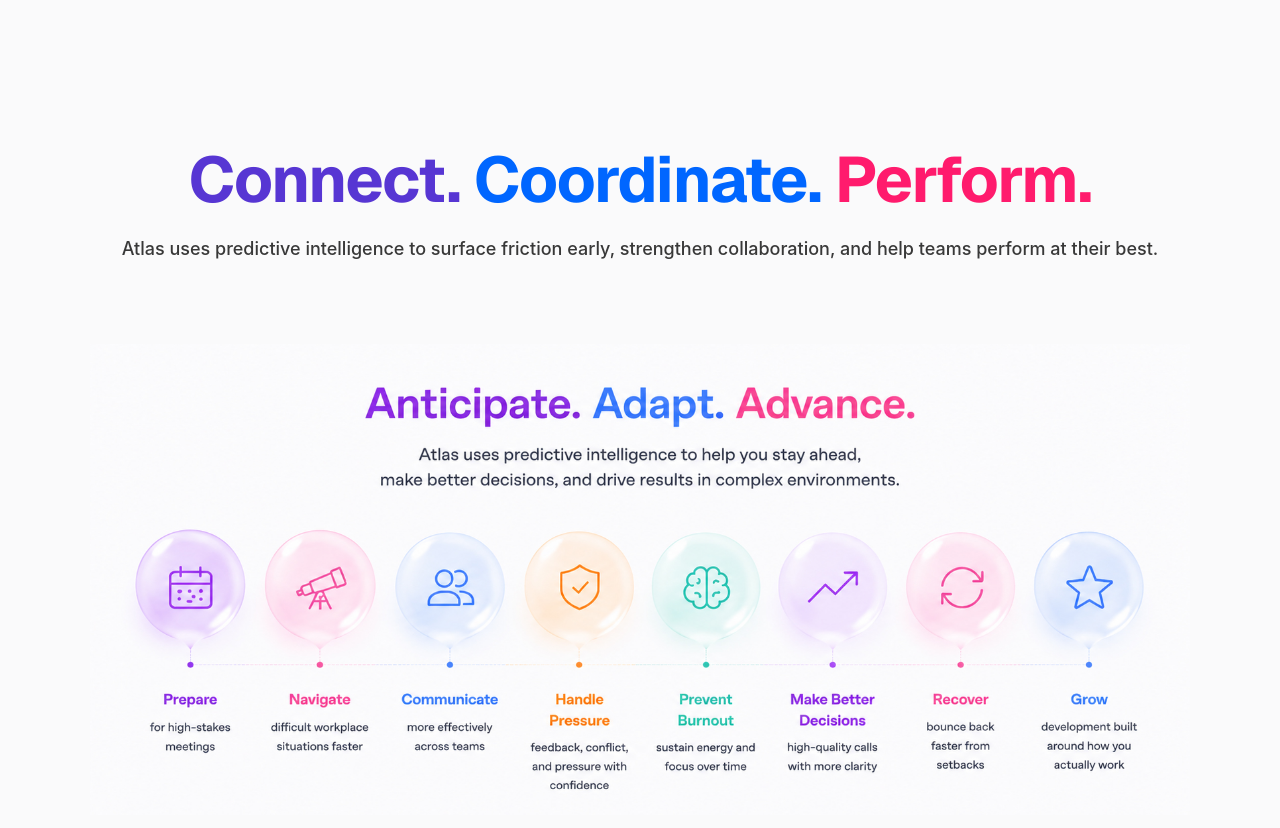
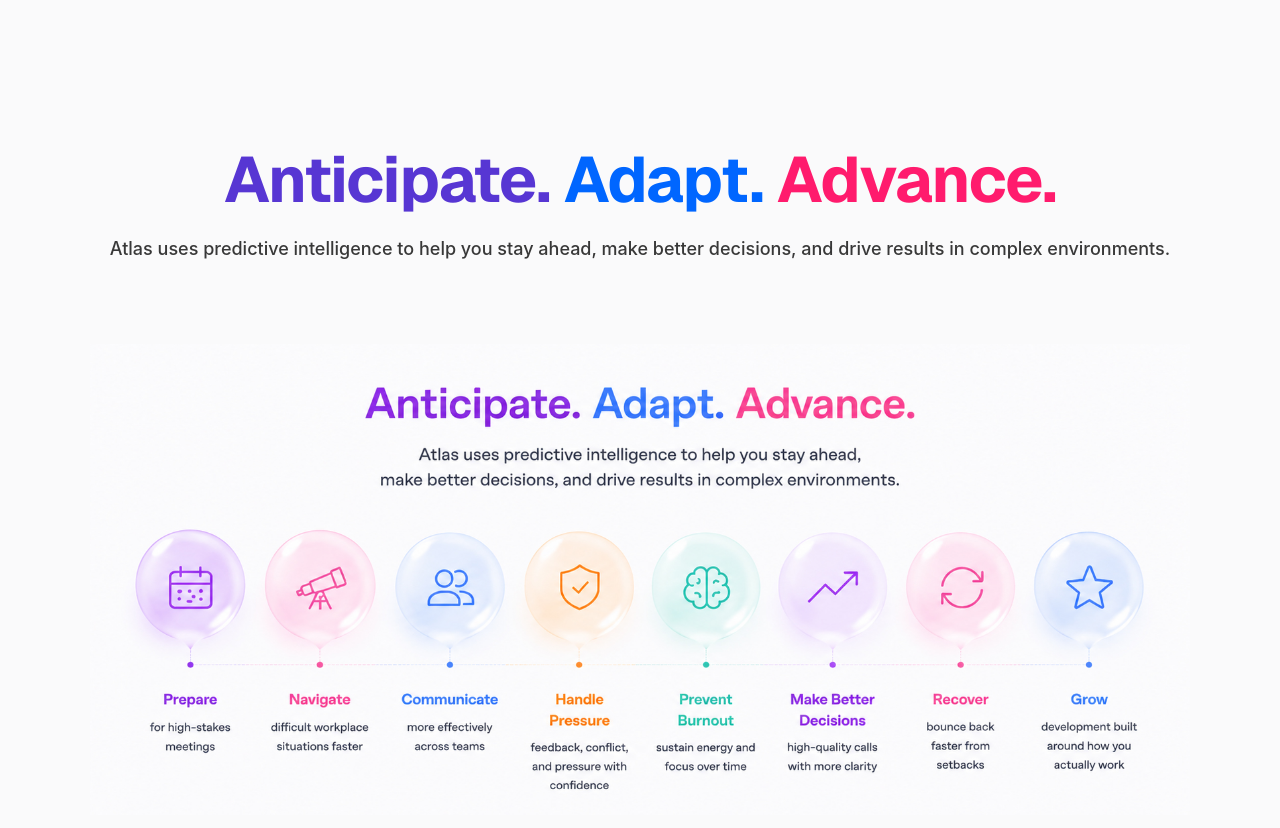
Before and after one commit to martamindacc/v0-Atlas-website-, a Next.js app: page /atlas/professional in a window 1280 px wide. Shown: the part 2480-3308 px from the top of the page. Built offline with nearby package versions, Linux system fonts and the light colour scheme.

Commit message:
feat: update key messaging for professional page
Updated core messaging to emphasize anticipation, adaptation, and advancement.

```diff
--- a/app/atlas/professional/page.tsx
+++ b/app/atlas/professional/page.tsx
@@ -259,13 +259,13 @@
               <div className="text-center">
                 <h2 className="mb-3 md:mb-5">
                   <span className="text-[36px] md:text-[56px] lg:text-[64px] leading-[1.1] tracking-[-0.02em] font-bold">
-                    <span style={{ color: "#5736D3" }}>Connect.</span>{" "}
-                    <span style={{ color: "#0066FF" }}>Coordinate.</span>{" "}
-                    <span style={{ color: "#FF1B6D" }}>Perform.</span>
+                    <span style={{ color: "#5736D3" }}>Anticipate.</span>{" "}
+                    <span style={{ color: "#0066FF" }}>Adapt.</span>{" "}
+                    <span style={{ color: "#FF1B6D" }}>Advance.</span>
                   </span>
                 </h2>
                 <p className="text-[16px] md:text-[18px] leading-[1.6] text-[#383838] font-medium" style={{fontFamily: "Inter, sans-serif"}}>
-                  Atlas uses predictive intelligence to surface friction early, strengthen collaboration, and help teams perform at their best.
+                  Atlas uses predictive intelligence to help you stay ahead, make better decisions, and drive results in complex environments.
                 </p>
               </div>
             </div>
```
